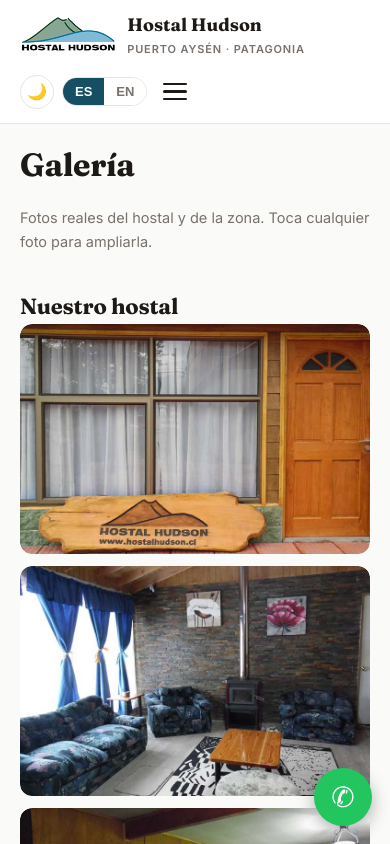
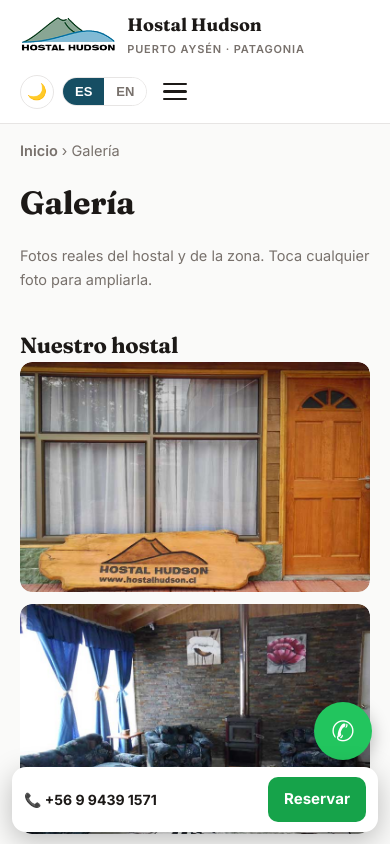
Before and after one commit to hugo-55/Hostal-Hudson, a Next.js app: page /galeria in a window 390 px wide. Shown: the top 844 px of the page. Built offline with nearby package versions, Linux system fonts and the light colour scheme.

Commit message:
Conversion+SEO: barra reserva movil, imagenes WebP, titulos unicos, breadcrumbs, 404

```diff
--- a/app/galeria/page.jsx
+++ b/app/galeria/page.jsx
@@ -1,6 +1,7 @@
 'use client';
 import WhatsAppButton, { Footer } from '../../components/Chrome';
 import LightboxGallery from '../../components/Lightbox';
+import { PageTitle, Breadcrumb } from '../../components/Widgets';
 import { useLang } from '../../lib/i18n';
 
 const HOSTAL = [
@@ -26,6 +27,8 @@ export default function Galeria() {
   const { t } = useLang();
   return (
     <div className="container">
+      <PageTitle title={t.galleryTitle} />
+      <Breadcrumb trail={[t.galleryTitle]} />
       <h1>{t.galleryTitle}</h1>
       <p className="muted">{t.gallerySub}</p>
       <h2 className="section-title">{t.galleryHostal}</h2>
--- a/app/globals.css
+++ b/app/globals.css
@@ -172,6 +172,24 @@ label { font-size: 13.5px; font-weight: 700; }
 .visit-card img { width: 100%; height: 100%; object-fit: cover; transition: transform .25s ease; }
 .visit-card:hover img { transform: scale(1.06); }
 .visit-card span { position: absolute; left: 12px; bottom: 10px; color: #fff; font-weight: 800; font-size: 17px; text-shadow: 0 2px 8px rgba(0,0,0,.7); }
+.visit-card .smart-img { position: absolute; inset: 0; margin: 0; border-radius: 0; height: 100% !important; }
+.visit-card { position: relative; }
+
+/* Smart optimized image */
+.smart-img { display: block; position: relative; width: 100%; overflow: hidden; border-radius: 12px; margin-bottom: 10px; }
+.g-item .smart-img { margin-bottom: 0; border-radius: 0; height: 230px !important; }
+.crumbs a { text-decoration: none; font-weight: 600; }
+
+/* Sticky mobile booking bar */
+.sticky-book { display: none; }
+@media (max-width: 720px) {
+  .sticky-book { display: flex; position: fixed; left: 12px; right: 12px; bottom: 12px; z-index: 40; background: #fff; border-radius: 14px; box-shadow: 0 8px 28px rgba(0,0,0,.25); padding: 10px 12px; gap: 10px; align-items: center; justify-content: space-between; }
+  .sticky-book a:first-child { font-weight: 700; font-size: 14px; text-decoration: none; }
+  .sticky-book .btn { padding: 10px 16px; }
+  .wa-float { bottom: 84px; }
+  .container { padding-bottom: 120px; }
+}
+body[data-theme="dark"] .sticky-book { background: #292524; }
 
 /* Mini calendar */
 .mini-cal { display: grid; grid-template-columns: repeat(7, 1fr); gap: 4px; margin-top: 8px; font-size: 13px; text-align: center; }
--- a/app/habitaciones/page.jsx
+++ b/app/habitaciones/page.jsx
@@ -1,6 +1,8 @@
 'use client';
 import WhatsAppButton, { Footer } from '../../components/Chrome';
 import ReservaCTA from '../../components/ReservaCTA';
+import SmartImg from '../../components/SmartImg';
+import { PageTitle, Breadcrumb } from '../../components/Widgets';
 import { useLang } from '../../lib/i18n';
 import { waLink } from '../../lib/site';
 
@@ -14,12 +16,14 @@ export default function Habitaciones() {
   const { t } = useLang();
   return (
     <div className="container">
+      <PageTitle title={t.nav.rooms} />
+      <Breadcrumb trail={[t.nav.rooms]} />
       <h1>{t.roomsPageTitle}</h1>
       <p className="muted">{t.roomsPageSub}</p>
       <div className="grid">
         {t.roomCards.map((r, k) => (
           <div className="card" key={r.name}>
-            <img src={ROOMS[k].img} alt={r.name} className="room-img" loading="lazy" />
+            <SmartImg src={ROOMS[k].img} alt={r.name} height={210} />
             <strong>{r.name}</strong>
             <p className="muted">{r.desc}</p>
             <a className="btn btn-green" href={waLink(`Hola, consulto disponibilidad: ${r.name}`)} target="_blank">{t.askRoom}</a>
--- a/app/layout.jsx
+++ b/app/layout.jsx
@@ -2,6 +2,7 @@ import './globals.css';
 import { Fraunces, Inter } from 'next/font/google';
 import { Analytics } from '@vercel/analytics/react';
 import { NavBar } from '../components/NavBar';
+import { StickyBook } from '../components/Widgets';
 import { LangProvider } from '../lib/i18n';
 import { SITE_URL } from '../lib/site';
 
@@ -67,6 +68,7 @@ export default function RootLayout({ children }) {
         <LangProvider>
           <NavBar />
           {children}
+          <StickyBook />
         </LangProvider>
         <Analytics />
       </body>
--- a/app/page.jsx
+++ b/app/page.jsx
@@ -4,6 +4,7 @@ import Slideshow from '../components/Slideshow';
 import BookingBar from '../components/BookingBar';
 import ReservaCTA from '../components/ReservaCTA';
 import Weather from '../components/Weather';
+import SmartImg from '../components/SmartImg';
 import { TestimonialCarousel, CountUp } from '../components/Widgets';
 import { useLang } from '../lib/i18n';
 import { SERVICES, TESTIMONIALS, waLink, MAPS_URL, REVIEW_URL, HOSTAL_PHONE_DISPLAY, PAGESPEED_URL } from '../lib/site';
@@ -63,7 +64,7 @@ export default function Home() {
         <div className="grid">
           {t.roomCards.map((r, k) => (
             <div className="card room" key={r.name}>
-              <img src={ROOM_IMGS[k]} alt={r.name} loading="lazy" />
+              <SmartImg src={ROOM_IMGS[k]} alt={r.name} height={200} />
               <strong>{r.name}</strong>
               <p className="muted">{r.desc}</p>
               <a href="/habitaciones">{t.roomsCta}</a>
@@ -90,7 +91,7 @@ export default function Home() {
         <div className="visit-strip">
           {VISIT.map((v) => (
             <a key={v.src} href="/galeria" className="visit-card">
-              <img src={v.src} alt={v.alt} loading="lazy" />
+              <SmartImg src={v.src} alt={v.alt} height={190} />
               <span>{v.alt}</span>
             </a>
           ))}
--- a/app/reservas/page.jsx
+++ b/app/reservas/page.jsx
@@ -1,6 +1,7 @@
 'use client';
 import WhatsAppButton, { Footer } from '../../components/Chrome';
 import ReservaCTA from '../../components/ReservaCTA';
+import { PageTitle, Breadcrumb } from '../../components/Widgets';
 import { useLang } from '../../lib/i18n';
 import { ADDRESS, EMAIL, HOSTAL_PHONE_DISPLAY, MAPS_URL } from '../../lib/site';
 
@@ -8,6 +9,8 @@ export default function Reservas() {
   const { t } = useLang();
   return (
     <div className="container">
+      <PageTitle title={t.nav.book} />
+      <Breadcrumb trail={[t.nav.book]} />
       <h1>{t.bookPageTitle}</h1>
       <p className="muted">{t.bookPageSub}</p>
       <ReservaCTA />
--- a/app/tarifas/page.jsx
+++ b/app/tarifas/page.jsx
@@ -2,6 +2,7 @@
 import WhatsAppButton, { Footer } from '../../components/Chrome';
 import Estimator from '../../components/Estimator';
 import Availability from '../../components/Availability';
+import { PageTitle, Breadcrumb } from '../../components/Widgets';
 import { useLang } from '../../lib/i18n';
 import { waLink, HOSTAL_PHONE_DISPLAY } from '../../lib/site';
 
@@ -9,6 +10,8 @@ export default function Tarifas() {
   const { t } = useLang();
   return (
     <div className="container">
+      <PageTitle title={t.nav.rates} />
+      <Breadcrumb trail={[t.nav.rates]} />
       <h1>{t.nav.rates}</h1>
       <p className="muted">{t.ratesSub}</p>
 
--- a/app/visitar/page.jsx
+++ b/app/visitar/page.jsx
@@ -2,6 +2,8 @@
 import WhatsAppButton, { Footer } from '../../components/Chrome';
 import ReservaCTA from '../../components/ReservaCTA';
 import Weather from '../../components/Weather';
+import SmartImg from '../../components/SmartImg';
+import { PageTitle, Breadcrumb } from '../../components/Widgets';
 import { useLang } from '../../lib/i18n';
 import { waLink } from '../../lib/site';
 
@@ -19,13 +21,15 @@ export default function Visitar() {
   const v = t.visitar;
   return (
     <div className="container">
+      <PageTitle title={t.nav.visit} />
+      <Breadcrumb trail={[t.nav.visit]} />
       <h1>{v.title}</h1>
       <p className="muted">{v.sub}</p>
       <p><Weather /></p>
       <div className="grid">
         {SPOTS.map((s) => (
           <div className="card room" key={s.key}>
-            <img src={s.src} alt={v.spots[s.key].name} loading="lazy" />
+            <SmartImg src={s.src} alt={v.spots[s.key].name} height={200} />
             <strong>{v.spots[s.key].name}</strong>
             <p className="muted">{v.spots[s.key].desc}</p>
             <a className="btn btn-outline" href={waLink(`Hola, me interesa visitar: ${v.spots[s.key].name}. ¿Cómo llego desde el hostal?`)} target="_blank">{v.ask}</a>
--- a/components/Lightbox.jsx
+++ b/components/Lightbox.jsx
@@ -1,5 +1,6 @@
 'use client';
 import { useCallback, useEffect, useState } from 'react';
+import SmartImg from './SmartImg';
 
 // Galería con lightbox: clic para ampliar, flechas y Escape.
 export default function LightboxGallery({ photos }) {
@@ -21,7 +22,7 @@ export default function LightboxGallery({ photos }) {
       <div className="gallery">
         {photos.map((p, k) => (
           <button key={p.src} className="g-item" onClick={() => setOpen(k)} aria-label={`Ampliar: ${p.alt}`}>
-            <img src={p.src} alt={p.alt} loading="lazy" />
+            <SmartImg src={p.src} alt={p.alt} height={230} />
           </button>
         ))}
       </div>
--- /dev/null
+++ b/components/SmartImg.jsx
@@ -0,0 +1,11 @@
+'use client';
+import Image from 'next/image';
+
+// Imagen optimizada (WebP automático en Vercel) con contenedor de alto fijo.
+export default function SmartImg({ src, alt, height = 230, className = '' }) {
+  return (
+    <span className={`smart-img ${className}`} style={{ height }}>
+      <Image src={src} alt={alt} fill sizes="(max-width: 720px) 100vw, 50vw" loading="lazy" style={{ objectFit: 'cover' }} />
+    </span>
+  );
+}
--- a/components/Widgets.jsx
+++ b/components/Widgets.jsx
@@ -1,5 +1,7 @@
 'use client';
 import { useEffect, useRef, useState } from 'react';
+import { waLink, HOSTAL_PHONE, HOSTAL_PHONE_DISPLAY } from '../lib/site';
+import { useLang } from '../lib/i18n';
 
 // Carrusel de testimonios + contador animado al entrar en pantalla.
 export function TestimonialCarousel({ items }) {
@@ -49,3 +51,33 @@ export function CountUp({ to, suffix = '' }) {
   }, [to]);
   return <b ref={ref}>{val}{suffix}</b>;
 }
+
+// Título único por página (las páginas son client, esto actualiza document.title).
+export function PageTitle({ title }) {
+  useEffect(() => {
+    document.title = `${title} | Hostal Hudson`;
+  }, [title]);
+  return null;
+}
+
+// Migas de pan Home › Página.
+export function Breadcrumb({ trail }) {
+  const { t } = useLang();
+  return (
+    <p className="muted crumbs">
+      <a href="/">{t.nav.home}</a>
+      {trail.map((s) => <span key={s}> › {s}</span>)}
+    </p>
+  );
+}
+
+// Barra de reserva fija solo en móvil: siempre visible al hacer scroll.
+export function StickyBook() {
+  const { t } = useLang();
+  return (
+    <div className="sticky-book">
+      <a href={`tel:+${HOSTAL_PHONE}`}>📞 {HOSTAL_PHONE_DISPLAY}</a>
+      <a className="btn btn-green" href={waLink('Hola Hostal Hudson, quiero reservar')} target="_blank">{t.nav.book}</a>
+    </div>
+  );
+}
```
Also changed, not shown: app/not-found.jsx (added, +15 -0 lines).
